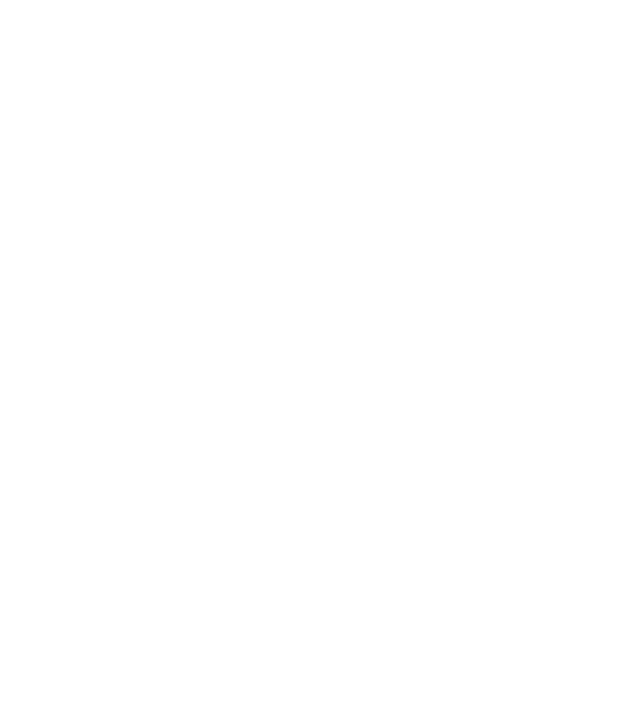
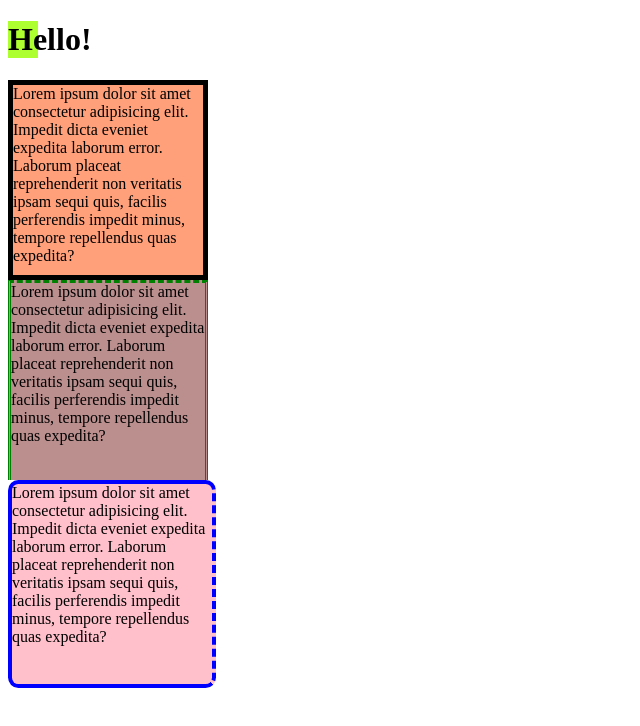
Before and after one commit to AJ-Prof/CSS-Intro, a plain HTML site: page Box Model/index.html in a window 1280 px wide. Shown: the whole page, without its empty margins (0-640 px from the left). Drawn offline with Linux system fonts and the light colour scheme.

Commit message:
Create app.css

```diff
--- a/Box Model/app.css
+++ b/Box Model/app.css
@@ -0,0 +1,33 @@
+div {
+    width: 200px;
+    height: 200px;
+    background-color: lightcoral;
+}
+
+h1 {
+    background-color: greenyellow;
+    width: 30px;
+}
+
+#d1 {
+    background-color: lightsalmon;
+    border-width: 5px;
+    border-color: black;
+    border-style: solid;
+    box-sizing: border-box;
+}
+
+#d2 {
+    background-color: rosybrown;
+    border-width: 3px;
+    border-color: green;
+    border-style: dashed double none;
+    box-sizing: border-box;
+}
+
+#d3 {
+    background-color: pink;
+    border: 4px solid blue;
+    border-right-style: dashed;
+    border-radius: 5%;
+}
--- a/Box Model/index.html
+++ b/Box Model/index.html
@@ -4,9 +4,13 @@
     <meta charset="UTF-8">
     <meta http-equiv="X-UA-Compatible" content="IE=edge">
     <meta name="viewport" content="width=device-width, initial-scale=1.0">
-    <title>Document</title>
+    <title>Box Model Demo</title>
+    <link rel="stylesheet" href="app.css">
 </head>
 <body>
-
+    <h1>Hello!</h1>
+    <div id="d1">Lorem ipsum dolor sit amet consectetur adipisicing elit. Impedit dicta eveniet expedita laborum error. Laborum placeat reprehenderit non veritatis ipsam sequi quis, facilis perferendis impedit minus, tempore repellendus quas expedita?</div>
+    <div id="d2">Lorem ipsum dolor sit amet consectetur adipisicing elit. Impedit dicta eveniet expedita laborum error. Laborum placeat reprehenderit non veritatis ipsam sequi quis, facilis perferendis impedit minus, tempore repellendus quas expedita?</div>
+    <div id="d3">Lorem ipsum dolor sit amet consectetur adipisicing elit. Impedit dicta eveniet expedita laborum error. Laborum placeat reprehenderit non veritatis ipsam sequi quis, facilis perferendis impedit minus, tempore repellendus quas expedita?</div>
 </body>
 </html>
```
